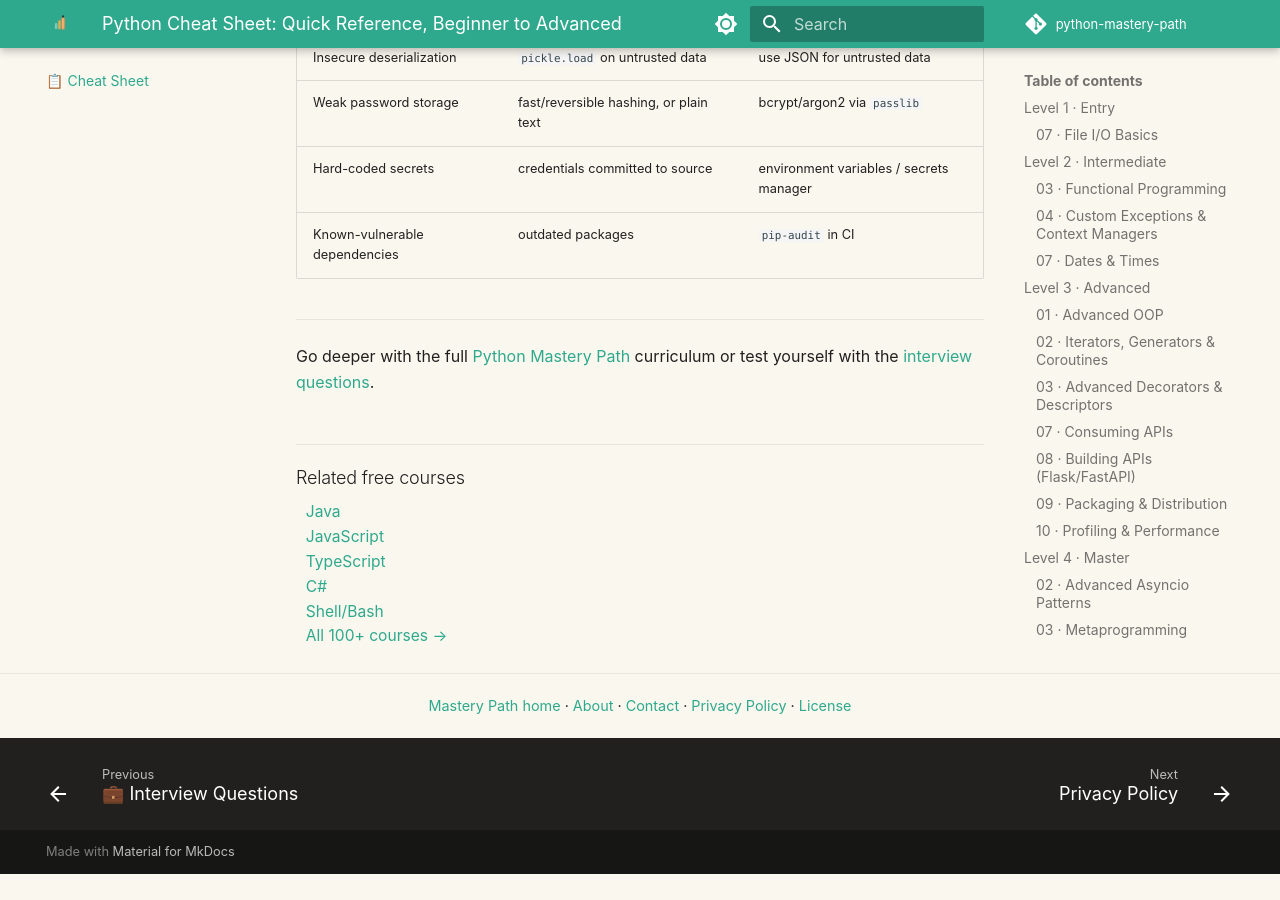
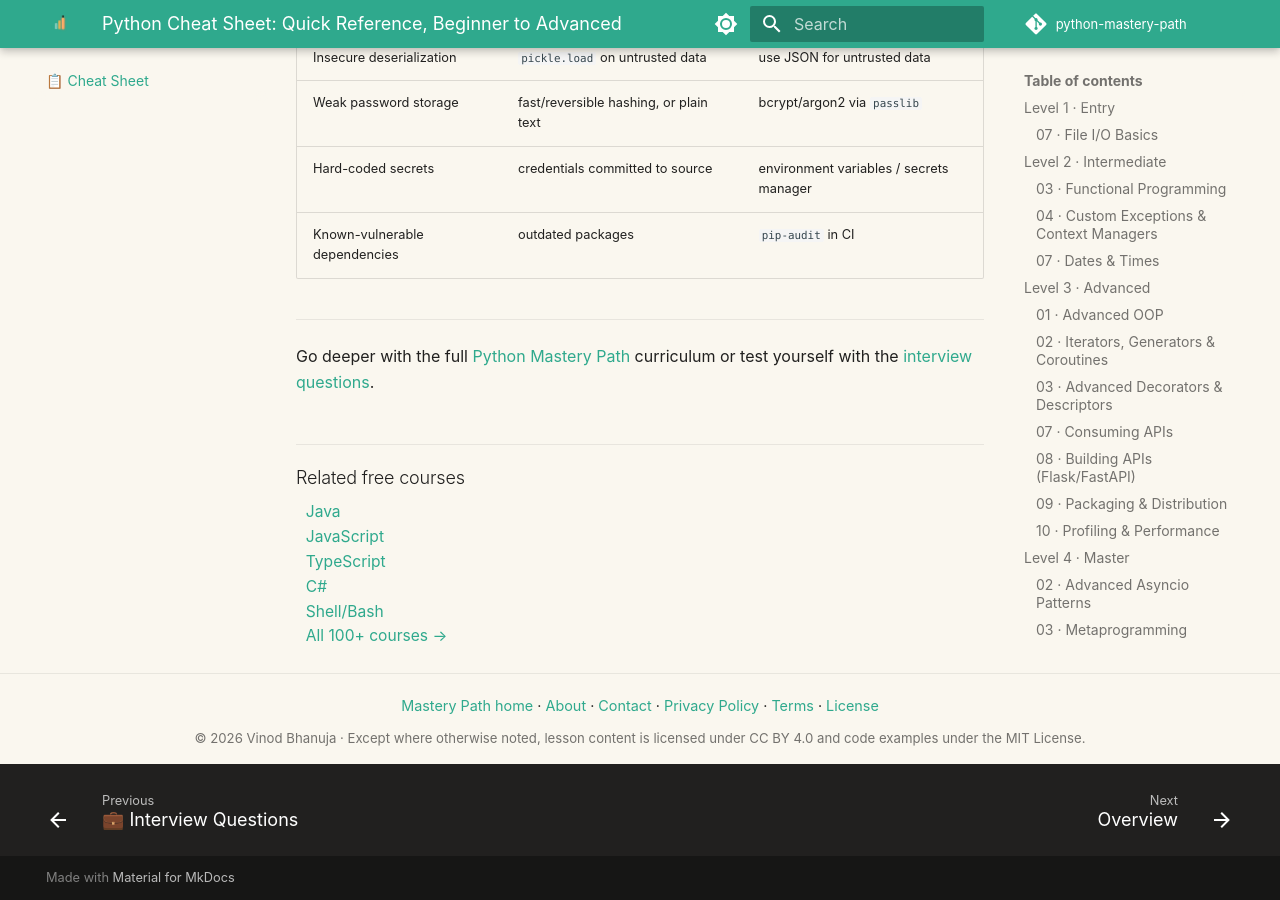
Before and after one commit to SIGILIPELLI/python-mastery-path, an MkDocs documentation site: the page built from docs/cheat-sheet.md, in a window 1280 px wide and 900 px high, scrolled down 7631 px. Built offline with MkDocs 1.6.1 and Material for MkDocs 9.7.7, drawn with Linux system fonts in a browser that asks for light colours; comment, search, counter and statistics services are not loaded; before the commit the page ends 8505 px from its top, so only the background shows below that.

Commit message:
Move Privacy Policy and License from the top tabs to the footer
- Legal links on every page footer: Privacy Policy, Terms, License
- CC BY 4.0 / MIT notice with a machine-readable license link (Creative Commons guidance)
- Pages keep their URLs; removed from the nav only (not_in_nav)

Co-Authored-By: Claude Opus 5.5 <noreply@anthropic.com>

```diff
--- a/docs/overrides/main.html
+++ b/docs/overrides/main.html
@@ -148,13 +148,20 @@
 {% endblock %}
 
 {% block footer %}
-  <nav class="mp-sitelinks" aria-label="Mastery Path"
-       style="text-align: center; padding: 0.9rem 1rem; font-size: 0.72rem; line-height: 1.9; background: var(--md-default-bg-color); border-top: 1px solid var(--md-default-fg-color--lightest);">
+  {#- Legal links live here, on every page (not in the top tabs): privacy policy, terms, license + CC notice. -#}
+  <nav class="mp-sitelinks" aria-label="Site and legal links"
+       style="text-align: center; padding: 0.9rem 1rem 0.5rem; font-size: 0.72rem; line-height: 1.9; background: var(--md-default-bg-color); border-top: 1px solid var(--md-default-fg-color--lightest);">
     <a href="https://learnmasterypath.com/">Mastery Path home</a> &middot;
     <a href="https://learnmasterypath.com/about.html">About</a> &middot;
     <a href="https://learnmasterypath.com/contact.html">Contact</a> &middot;
-    <a href="https://learnmasterypath.com/privacy.html">Privacy Policy</a> &middot;
-    <a href="https://learnmasterypath.com/license.html">License</a>
+    <a href="{{ config.site_url }}privacy/">Privacy Policy</a> &middot;
+    <a href="https://learnmasterypath.com/terms.html">Terms</a> &middot;
+    <a href="{{ config.site_url }}license/">License</a>
   </nav>
+  <p class="mp-license-note" style="text-align: center; margin: 0; padding: 0 1rem 0.9rem; font-size: 0.66rem; color: var(--md-default-fg-color--light); background: var(--md-default-bg-color);">
+    © 2026 Vinod Bhanuja · Except where otherwise noted, lesson content is licensed under
+    <a rel="license" href="https://creativecommons.org/licenses/by/4.0/">CC BY 4.0</a> and code examples under the
+    <a href="https://opensource.org/license/mit">MIT License</a>.
+  </p>
   {{ super() }}
 {% endblock %}
--- a/mkdocs.yml
+++ b/mkdocs.yml
@@ -77,12 +77,14 @@ extra:
     - name: "Shell/Bash"
       url: https://learnmasterypath.com/shell-mastery-path/
 
+not_in_nav: |
+  privacy.md
+  license.md
+
 nav:
   - Home: index.md
   - "💼 Interview Questions": interview-questions.md
   - "📋 Cheat Sheet": cheat-sheet.md
-  - Privacy Policy: privacy.md
-  - License: license.md
   - "Level 1 · Entry":
       - Overview: level-1/index.md
       - "01 · Setup & First Program": level-1/01-setup.md
```
Also changed, not shown: mcp-mastery-path/docs/overrides/main.html (+11 -4 lines), vector-databases-mastery-path/docs/overrides/main.html (+11 -4 lines), 2 other files.
